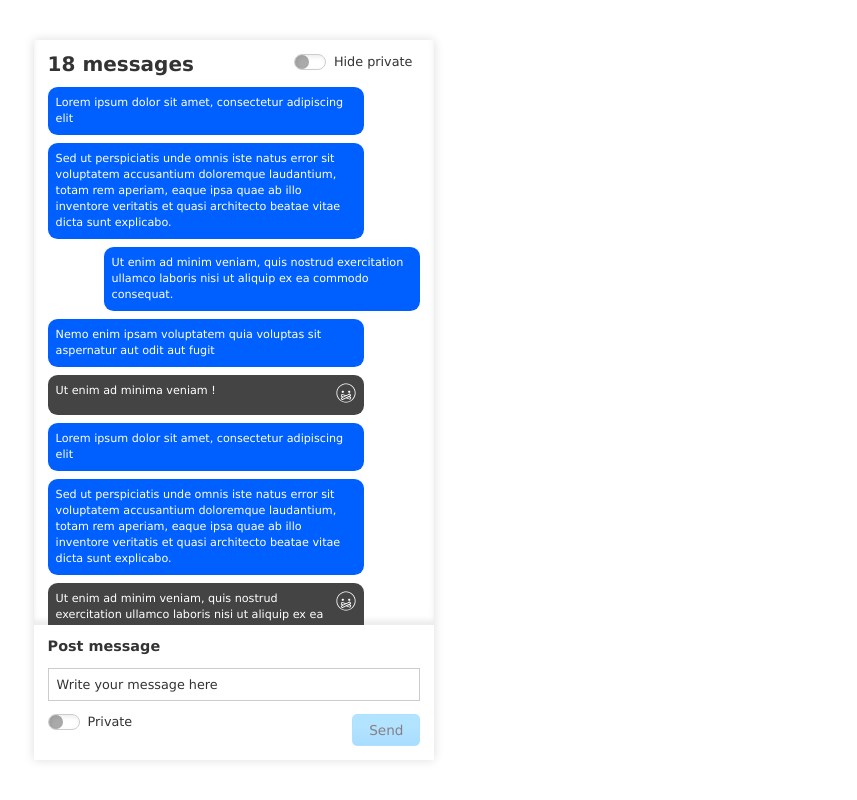
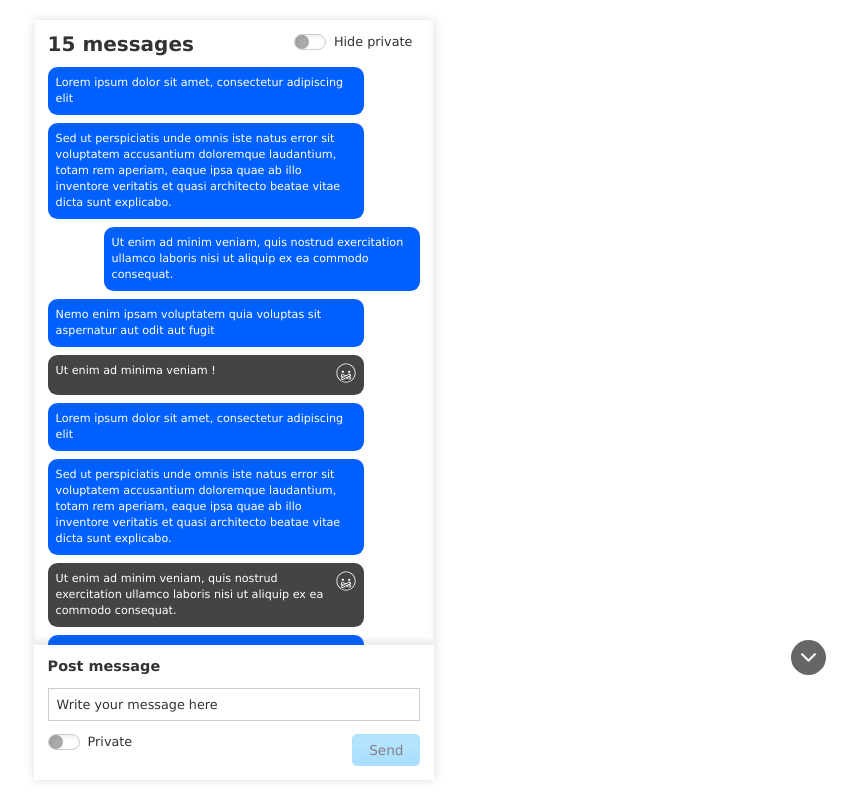
Before and after one commit to camorrea/test-leboncoin, a React (Create React App) app: page / in a window 1280 px wide. Shown: the whole page, without its empty margins (406-1263 px from the left). Built offline with nearby package versions, Linux system fonts and the light colour scheme; data requests are answered from the project's data file.

Commit message:
fix(misc): events typescript

```diff
--- a/src/App.tsx
+++ b/src/App.tsx
@@ -49,13 +49,14 @@ const App = () => {
   const [messages, setMessages] = useState<MessageType[]>([])
   const [hasUnreadMessage, setHasUnreadMessage] = useState<boolean>(false)
   const [dataStatus, setDataStatus] = useState<DataStatus>(DataStatus.notAsked)
+  const [postStatus, setPostStatus] = useState<DataStatus>(DataStatus.notAsked)
 
   useEffect(() => {
     const fetchData = async () => {
       setDataStatus(DataStatus.loading)
       try {
         const result = await axios('http://localhost:3001/messages')
-        await setMessages(result.data)
+        setMessages(result.data)
         setDataStatus(DataStatus.success)
       } catch (err) {
         setDataStatus(DataStatus.failure)
@@ -81,11 +82,13 @@ const App = () => {
         'http://localhost:3001/messages',
         messageToPost
       )
-      await messages.push(result.data)
+      messages.push(result.data)
       setMessages(messages)
+      setPostStatus(DataStatus.success)
       setHasUnreadMessage(true)
     } catch (err) {
-      setDataStatus(DataStatus.failure)
+      setPostStatus(DataStatus.failure)
+      setHasUnreadMessage(true)
       console.error('Unable to post message')
     }
   }
@@ -125,7 +128,12 @@ const App = () => {
       <GlobalStyle />
       <Wrapper>
         <Container>
-          <ListWrapper>{renderList()}</ListWrapper>
+          <ListWrapper>
+            {renderList()}
+            {postStatus === DataStatus.failure && (
+              <Error>Error while posting message 😩</Error>
+            )}
+          </ListWrapper>
           <Form postMessage={postMessage} />
         </Container>
       </Wrapper>
--- a/src/components/Container/styles.tsx
+++ b/src/components/Container/styles.tsx
@@ -14,7 +14,8 @@ export const StyledContainer = styled.div`
   flex-direction: column;
   width: 90vh;
   max-width: 25rem;
-  height: 90vh;
+  height: 95vh;
+  margin: 0 1rem;
   box-shadow: 0px 0px 10px 0px #dddddd;
 `
 
--- a/src/components/Form/Toggle/index.tsx
+++ b/src/components/Form/Toggle/index.tsx
@@ -21,9 +21,7 @@ export const ToggleContainer = StyledToggleContainer
 
 export const ToggleLabel = StyledToggleLabel
 
-const Toggle = (props: Props) => {
-  const { checked, onChange, disabled, label, id } = props
-
+const Toggle = ({ checked, onChange, disabled, label, id }: Props) => {
   const handleChange = useCallback(() => {
     if (onChange && !disabled) onChange()
   }, [onChange, disabled])
--- a/src/components/Form/index.tsx
+++ b/src/components/Form/index.tsx
@@ -1,17 +1,20 @@
-import React, { useCallback, useRef, useState } from 'react'
+import React, { useCallback, useState } from 'react'
 import { Confidentiality } from '../../types'
 import { Button } from './Button'
 import Input from './Input'
 import Toggle, { ToggleContainer, ToggleLabel } from './Toggle'
 import { ActionsContainer, Container, HiddenLabel, Title } from './styles'
 
-const Form = ({ postMessage }: { postMessage: any }) => {
-  const postMessageInput = useRef<HTMLInputElement>()
+type Props = {
+  postMessage: (message: string, isPrivate: boolean) => Promise<void>
+}
+
+const Form = ({ postMessage }: Props) => {
   const [message, setMessage] = useState<string>('')
   const [isPrivate, setIsPrivate] = useState<boolean>(false)
 
   const handleSetMessage = useCallback(
-    (event) => {
+    (event: React.ChangeEvent<HTMLInputElement>) => {
       if (message !== event.target.value) setMessage(event.target.value)
     },
     [message]
@@ -22,12 +25,12 @@ const Form = ({ postMessage }: { postMessage: any }) => {
   }, [isPrivate])
 
   const handlePostMessage = useCallback(
-    (event) => {
+    (event: React.MouseEvent<HTMLButtonElement>) => {
       event.preventDefault()
       postMessage(message, isPrivate)
       setMessage('')
     },
-    [message, isPrivate]
+    [message, isPrivate, postMessage]
   )
 
   return (
@@ -38,7 +41,6 @@ const Form = ({ postMessage }: { postMessage: any }) => {
         type="text"
         autoFocus={true}
         autoComplete="off"
-        ref={postMessageInput}
         disabled={false}
         name="message"
         placeholder="Write your message here"
--- a/src/components/Messages/List/index.tsx
+++ b/src/components/Messages/List/index.tsx
@@ -1,8 +1,14 @@
-import React, { useCallback, useLayoutEffect, useRef, useState } from 'react'
+import React, {
+  useCallback,
+  useLayoutEffect,
+  useMemo,
+  useRef,
+  useState
+} from 'react'
 import { Confidentiality, MessageType } from '../../../types'
 import MessageItem from '../MessageItem'
 import Toggle, { ToggleContainer, ToggleLabel } from '../../Form/Toggle'
-import { Title, TitleContainer } from './styles'
+import { ArrowIcon, ScrollDown, Title, TitleContainer } from './styles'
 
 type Props = {
   messages: MessageType[]
@@ -32,11 +38,13 @@ const List = ({ hasUnreadMessage, messages, setHasUnreadMessage }: Props) => {
     setHasPrivateFilter(!hasPrivateFilter)
   }, [hasPrivateFilter])
 
-  const filteredMessagesList = hasPrivateFilter
-    ? messages.filter(
-        (message) => message.confidentiality === Confidentiality.public
-      )
-    : messages
+  const filteredMessagesList = useMemo(() => {
+    return hasPrivateFilter
+      ? messages.filter(
+          (message) => message.confidentiality === Confidentiality.public
+        )
+      : messages
+  }, [hasPrivateFilter, messages])
 
   return (
     <React.Fragment>
@@ -56,6 +64,9 @@ const List = ({ hasUnreadMessage, messages, setHasUnreadMessage }: Props) => {
         <MessageItem key={message.id} message={message} />
       ))}
       <div ref={bottomRef}></div>
+      <ScrollDown onClick={() => scrollToBottom()}>
+        <ArrowIcon />
+      </ScrollDown>
     </React.Fragment>
   )
 }
--- a/src/components/Messages/List/styles.tsx
+++ b/src/components/Messages/List/styles.tsx
@@ -1,3 +1,4 @@
+import React from 'react'
 import styled from 'styled-components'
 
 export const ListWrapper = styled.div`
@@ -19,3 +20,39 @@ export const Title = styled.h1`
   line-height: 1.25rem;
   color: #333333;
 `
+
+export const ScrollDown = styled.div`
+  position: fixed;
+  right: 1rem;
+  top: 70%;
+  display: flex;
+  align-items: center;
+  justify-content: center;
+  width: 2.2rem;
+  height: 2.2rem;
+  padding: 0.3rem;
+  border-radius: 1.1rem;
+  background-color: rgba(0, 0, 0, 0.6);
+  cursor: pointer;
+  transition: all ease 300ms;
+
+  @media screen and (min-width: 640px) {
+    right: 3rem;
+    top: 80%;
+  }
+
+  :hover {
+    transform: scale(1.2);
+  }
+`
+
+export const ArrowIcon = () => (
+  <svg width="15px" height="15px" viewBox="0 0 15 15" version="1.1">
+    <g id="surface1">
+      <path
+        fill="#FFFFFF"
+        d="M 14.847656 4.027344 L 14.09375 3.277344 C 13.996094 3.175781 13.878906 3.125 13.75 3.125 C 13.621094 3.125 13.503906 3.175781 13.402344 3.277344 L 7.5 9.179688 L 1.59375 3.277344 C 1.492188 3.175781 1.378906 3.125 1.246094 3.125 C 1.117188 3.125 1 3.175781 0.902344 3.277344 L 0.148438 4.027344 C 0.0507812 4.128906 0 4.242188 0 4.371094 C 0 4.503906 0.0507812 4.617188 0.148438 4.71875 L 7.152344 11.71875 C 7.253906 11.820312 7.367188 11.871094 7.5 11.871094 C 7.628906 11.871094 7.742188 11.820312 7.84375 11.71875 L 14.847656 4.71875 C 14.945312 4.617188 14.996094 4.503906 14.996094 4.371094 C 14.996094 4.242188 14.945312 4.128906 14.847656 4.027344 Z M 14.847656 4.027344 "
+      />
+    </g>
+  </svg>
+)
--- a/src/components/Messages/MessageItem/index.tsx
+++ b/src/components/Messages/MessageItem/index.tsx
@@ -1,24 +1,23 @@
 import React from 'react'
 import { Confidentiality, MessageType } from '../../../types'
-import { Container, IconContainer, PrivateIcon, Text, Wrapper } from './styles'
+import { Container, Content, IconContainer, PrivateIcon, Text } from './styles'
 
 type Props = {
   message: MessageType
 }
 
-const MessageItem = (props: Props) => {
-  const { message } = props
+const MessageItem = ({ message }: Props) => {
   return (
-    <Wrapper user={message.user}>
-      <Container confidentiality={message.confidentiality}>
+    <Container user={message.user}>
+      <Content confidentiality={message.confidentiality}>
         <Text>{message.text}</Text>
         {message.confidentiality === Confidentiality.private && (
           <IconContainer title="⚠️ this message is private">
             <PrivateIcon />
           </IconContainer>
         )}
-      </Container>
-    </Wrapper>
+      </Content>
+    </Container>
   )
 }
 
--- a/src/components/Messages/MessageItem/styles.tsx
+++ b/src/components/Messages/MessageItem/styles.tsx
@@ -2,14 +2,14 @@ import React from 'react'
 import styled from 'styled-components'
 import { Confidentiality, User } from '../../../types'
 
-export const Wrapper = styled.div<{ user: User }>`
+export const Container = styled.div<{ user: User }>`
   display: flex;
   align-items: flex-start;
   justify-content: ${({ user }) =>
     user === User.me ? 'flex-end' : 'flex-start'};
 `
 
-export const Container = styled.div<{ confidentiality: Confidentiality }>`
+export const Content = styled.div<{ confidentiality: Confidentiality }>`
   display: flex;
   justify-content: space-between;
   align-items: flex-start;
--- a/src/db.json
+++ b/src/db.json
@@ -89,24 +89,6 @@
       "text": "Ut enim ad minima veniam !",
       "confidentiality": "Public",
       "user": "Anonymous"
-    },
-    {
-      "id": "zgn32w",
-      "text": "r",
-      "confidentiality": "Public",
-      "user": "Me"
-    },
-    {
-      "id": "tbpuxb",
-      "text": "coucou",
-      "confidentiality": "Public",
-      "user": "Me"
-    },
-    {
-      "id": "ez69f",
-      "text": "lllll",
-      "confidentiality": "Private",
-      "user": "Me"
     }
   ]
 }
```
Also changed, not shown: 1 other file (tests, documents, lock files or other folders).
